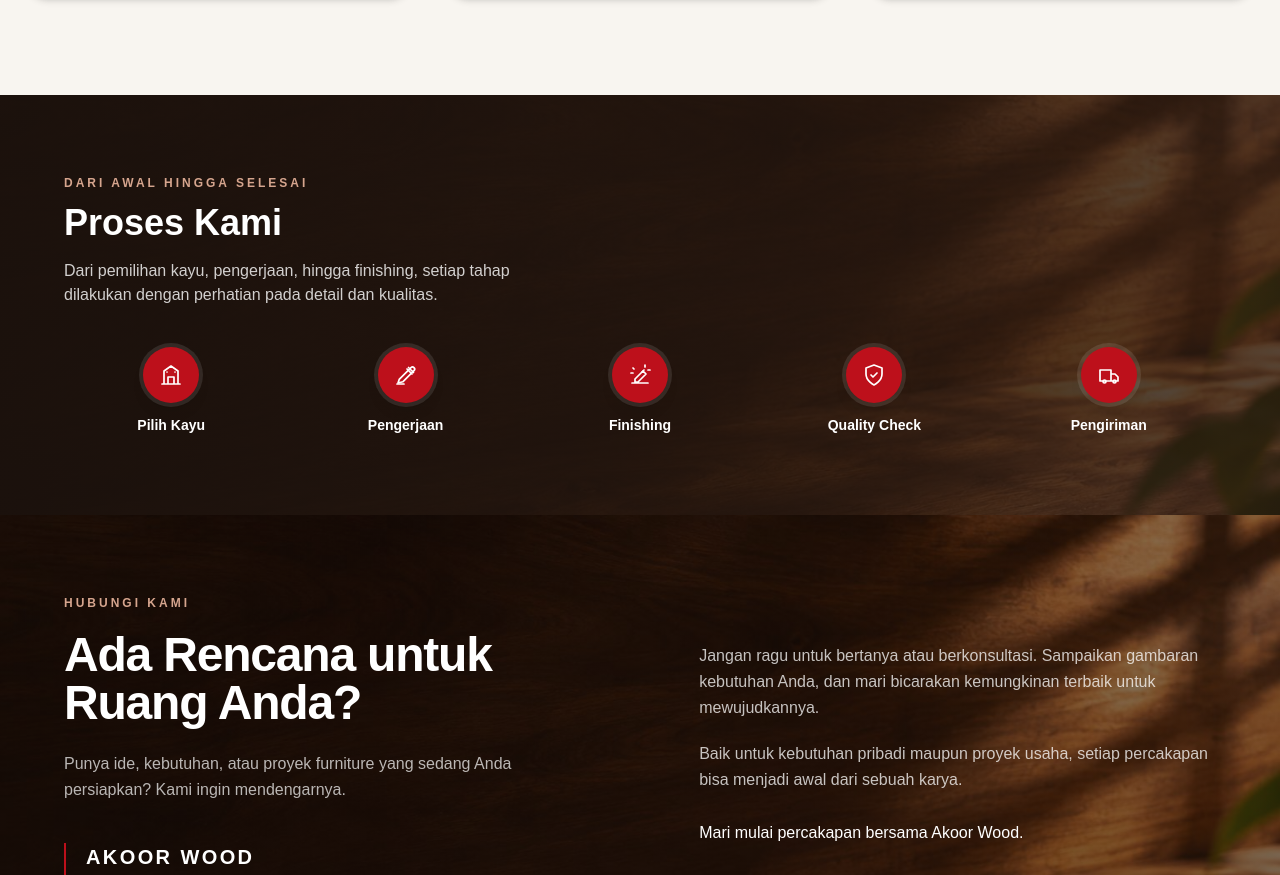
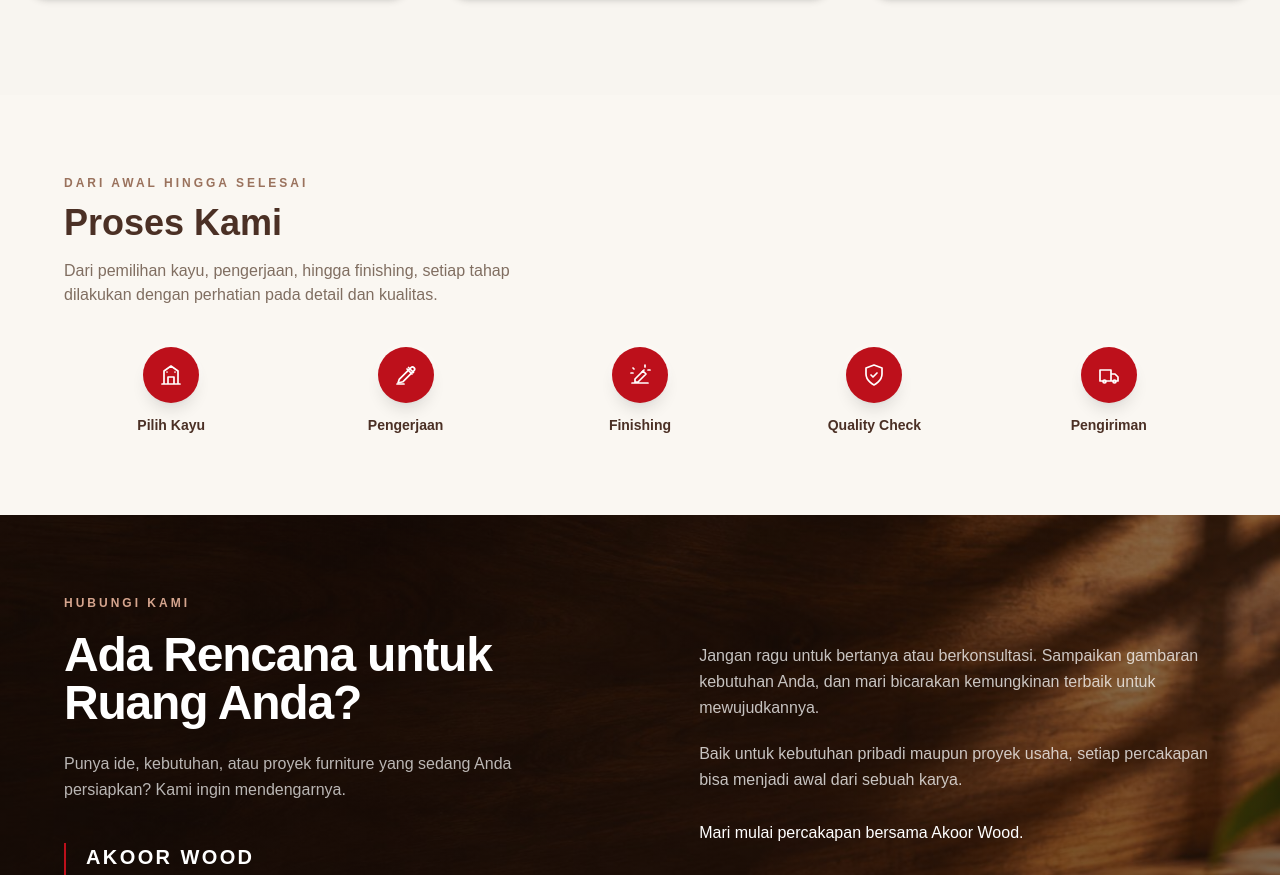
Before and after one commit to akoorwood/akoorwood-website, a Next.js app: page / in a window 1280 px wide. Shown: the part 2567-3442 px from the top of the page. Built offline with nearby package versions, Linux system fonts and the light colour scheme.

Commit message:
Use clean plain background for process section

```diff
--- a/app/page.js
+++ b/app/page.js
@@ -115,12 +115,12 @@ export default function HomePage() {
         </div>
       </section>
 
-      <section id="workshop" className="relative scroll-mt-24 overflow-hidden bg-[#38271f] px-6 py-14 text-white sm:py-16 md:py-20" style={{ backgroundImage: "linear-gradient(90deg, rgba(28,18,13,.92), rgba(40,25,17,.78)), url('/contact-wood-home.png')", backgroundSize: "cover", backgroundPosition: "center" }}>
+      <section id="workshop" className="relative scroll-mt-24 overflow-hidden bg-[#faf7f2] px-6 py-14 text-[#4b3025] sm:py-16 md:py-20">
         <div className="mx-auto max-w-6xl">
           <div className="max-w-xl">
-            <p className="text-xs font-semibold uppercase tracking-[0.25em] text-[#d6a58e]">Dari Awal Hingga Selesai</p>
+            <p className="text-xs font-semibold uppercase tracking-[0.25em] text-[#9a725d]">Dari Awal Hingga Selesai</p>
             <h2 className="mt-3 text-3xl font-semibold md:text-4xl">Proses Kami</h2>
-            <p className="mt-4 max-w-lg text-sm leading-relaxed text-white/80 md:text-base">
+            <p className="mt-4 max-w-lg text-sm leading-relaxed text-[#806e61] md:text-base">
               Dari pemilihan kayu, pengerjaan, hingga finishing, setiap tahap dilakukan dengan perhatian pada detail dan kualitas.
             </p>
           </div>
```
